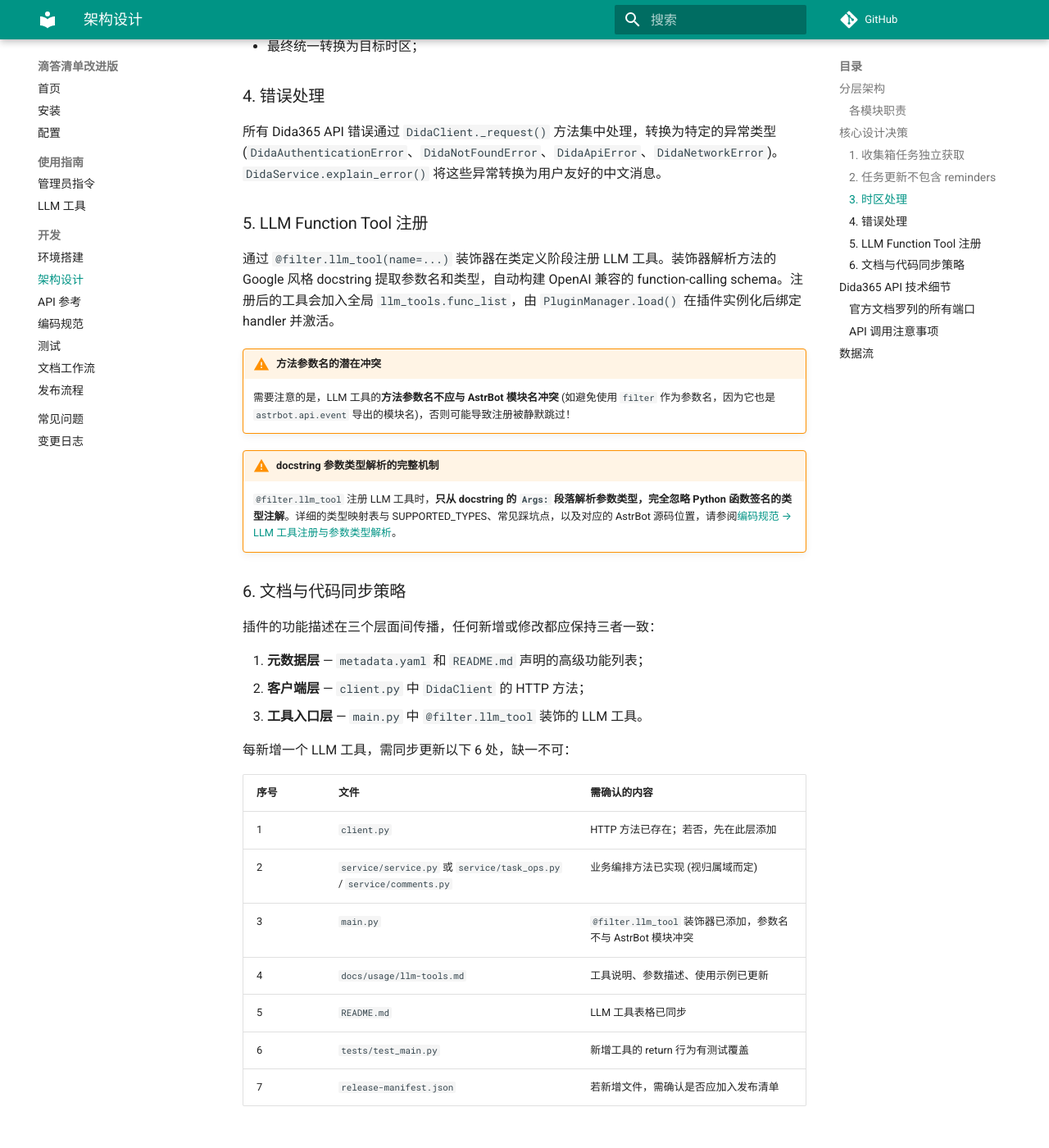
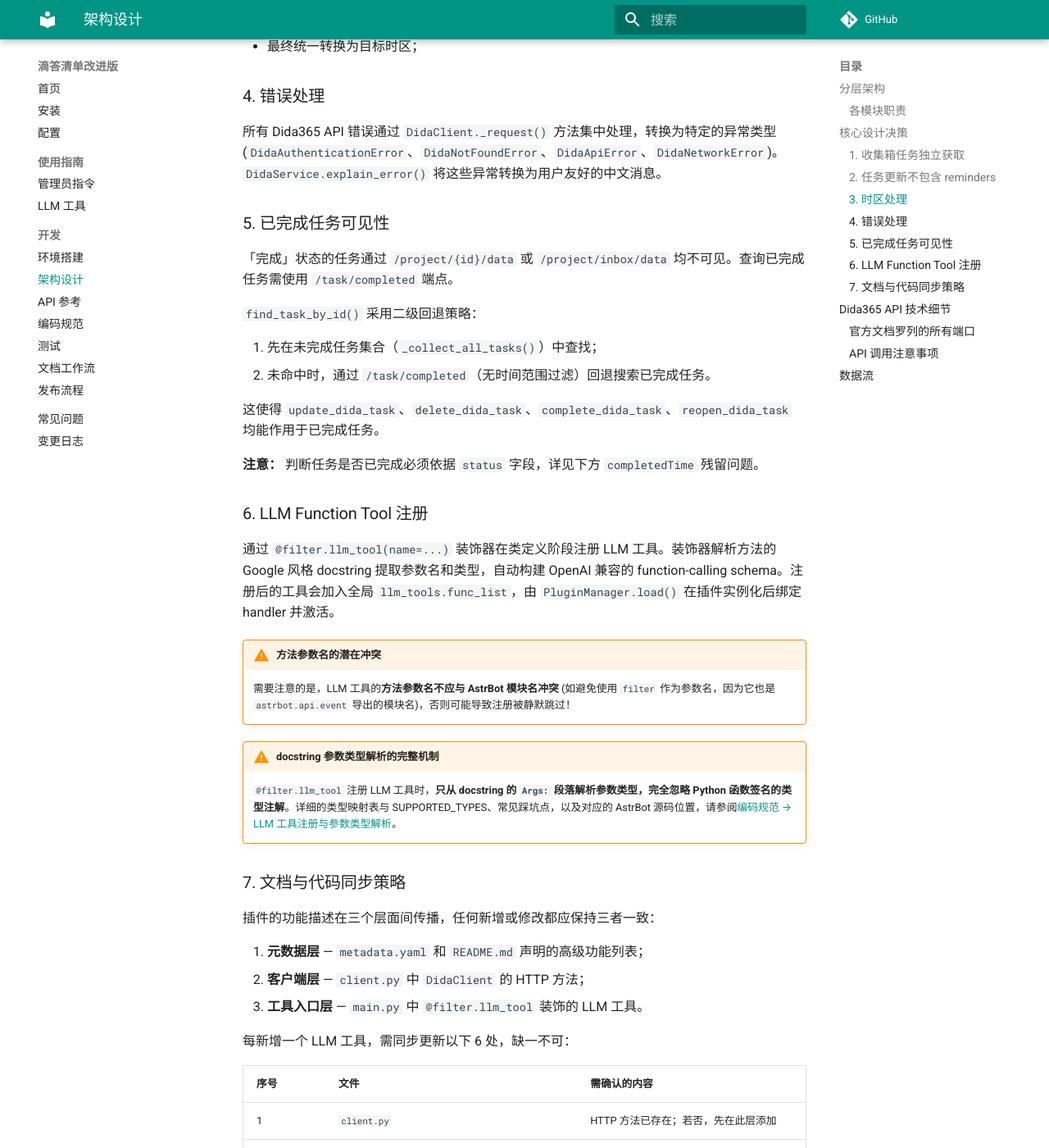
Before and after one commit to GitHubonline1396529/astrbot_plugin_dida_improved, an MkDocs documentation site: the page built from docs/development/architecture.md, in a window 1280 px wide and 1400 px high, scrolled down 1602 px. Shown: the whole window at 82% size. Built offline with MkDocs 1.6.1 and Material for MkDocs 9.7.7, drawn with Linux system fonts in a browser that asks for light colours; comment, search, counter and statistics services are not loaded.

Commit message:
feat: add reopen_dida_task functionality and update documentation

```diff
--- a/docs/development/architecture.md
+++ b/docs/development/architecture.md
@@ -50,7 +50,20 @@
 
 所有 Dida365 API 错误通过 `DidaClient._request()` 方法集中处理，转换为特定的异常类型 (`DidaAuthenticationError`、`DidaNotFoundError`、`DidaApiError`、`DidaNetworkError`)。`DidaService.explain_error()` 将这些异常转换为用户友好的中文消息。
 
-### 5. LLM Function Tool 注册
+### 5. 已完成任务可见性
+
+「完成」状态的任务通过 `/project/{id}/data` 或 `/project/inbox/data` 均不可见。查询已完成任务需使用 `/task/completed` 端点。
+
+`find_task_by_id()` 采用二级回退策略：
+
+1. 先在未完成任务集合（`_collect_all_tasks()`）中查找；
+2. 未命中时，通过 `/task/completed`（无时间范围过滤）回退搜索已完成任务。
+
+这使得 `update_dida_task`、`delete_dida_task`、`complete_dida_task`、`reopen_dida_task` 均能作用于已完成任务。
+
+**注意：** 判断任务是否已完成必须依据 `status` 字段，详见下方 `completedTime` 残留问题。
+
+### 6. LLM Function Tool 注册
 
 通过 `@filter.llm_tool(name=...)` 装饰器在类定义阶段注册 LLM 工具。装饰器解析方法的 Google 风格 docstring 提取参数名和类型，自动构建 OpenAI 兼容的 function-calling schema。注册后的工具会加入全局 `llm_tools.func_list`，由 `PluginManager.load()` 在插件实例化后绑定 handler 并激活。
 
@@ -60,7 +73,7 @@
 !!! warning "docstring 参数类型解析的完整机制"
     `@filter.llm_tool` 注册 LLM 工具时，**只从 docstring 的 `Args:` 段落解析参数类型，完全忽略 Python 函数签名的类型注解**。详细的类型映射表与 SUPPORTED_TYPES、常见踩坑点，以及对应的 AstrBot 源码位置，请参阅[编码规范 → LLM 工具注册与参数类型解析](coding-conventions.md#llm-工具注册与参数类型解析)。
 
-### 6. 文档与代码同步策略
+### 7. 文档与代码同步策略
 
 插件的功能描述在三个层面间传播，任何新增或修改都应保持三者一致：
 
```
Also changed, not shown: README.md (+1 -0 lines), docs/usage/llm-tools.md (+11 -0 lines).
